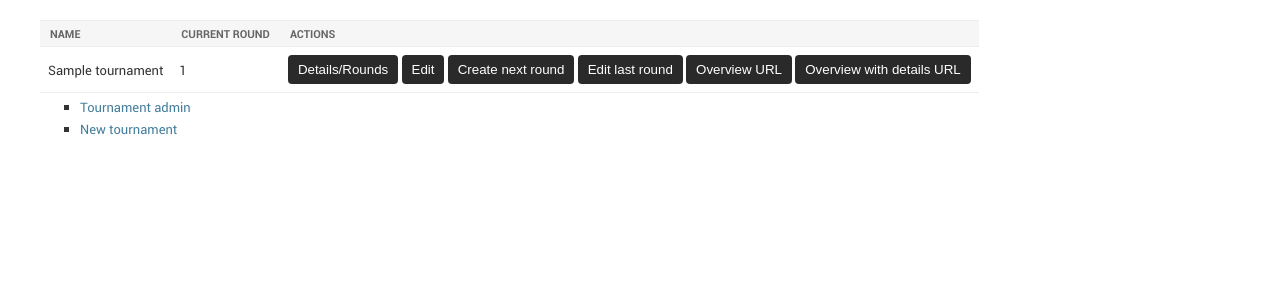
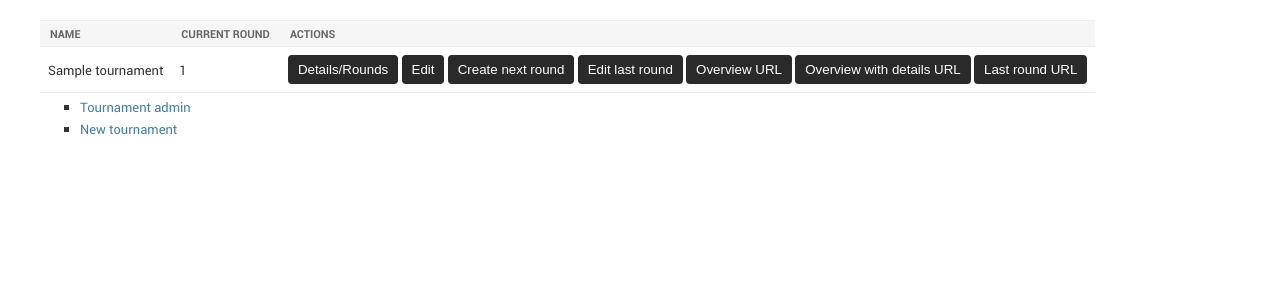
Before and after one commit to virusereturns/kotracker, a Django app: page / in a window 1280 px wide. Shown: the part 60-360 px from the top of the page. Run offline with Django 3.2, Linux system fonts and the light colour scheme; a user stored in the database is signed in; tables that the repository leaves empty hold one stand-in row (values such as "Sample post").

Commit message:
Added a last round thingy

```diff
--- a/templates/tournament_menu.html
+++ b/templates/tournament_menu.html
@@ -19,6 +19,7 @@
                 <a href="/edit_round/{{tournament.id}}/{{tournament.current_round}}/" target='_blank'><button class='menu-button'>Edit last round</button></a>
                 <a href="/overview/{{tournament.id}}" target='_blank'><button class='menu-button' target='_blank'>Overview URL</button></a>
                 <a href="/overview_with_details/{{tournament.id}}" target='_blank'><button class='menu-button'>Overview with details URL</button></a>
+                <a href="/view_last_round/{{tournament.id}}/" target='_blank'><button class='menu-button'>Last round URL</button></a>
             </td>
         </tr>
 
--- a/tracker/views.py
+++ b/tracker/views.py
@@ -17,7 +17,7 @@ def view_round(request, tournament, number):
 
 def view_last_round(request, tournament):
     tournament_object = get_object_or_404(Tournament, pk=tournament)
-    round_object = get_object_or_404(Round, tournament=tournament, number=tournament.round_number)
+    round_object = get_object_or_404(Round, tournament=tournament, number=tournament_object.current_round())
     racer_rounds = RacerRound.objects.filter(
         racer__tournament=tournament_object, round_number=round_object).order_by('-racer__elimination_round', 'time')
     return render(request, 'view_round.html', {
```
